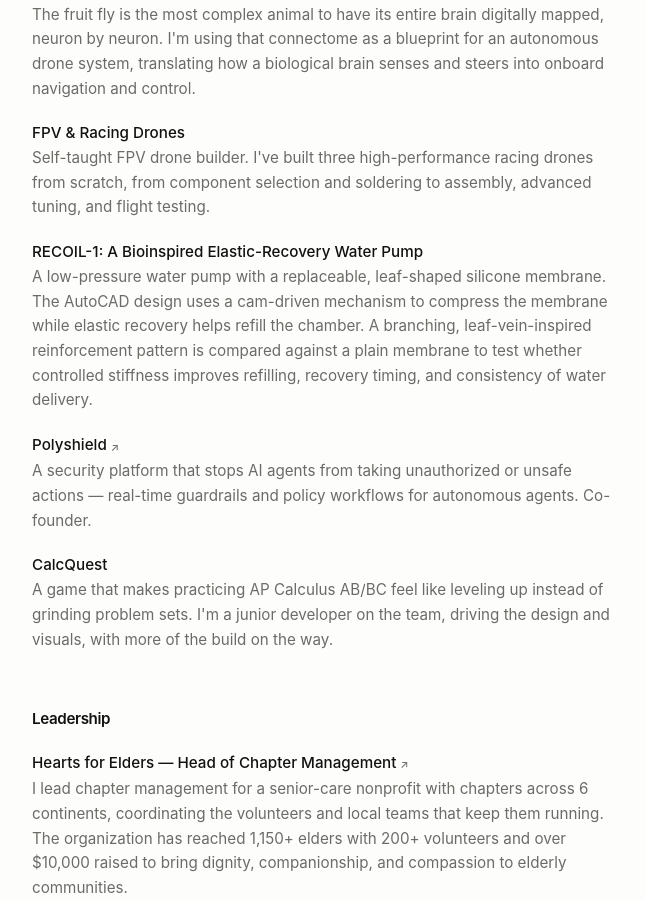
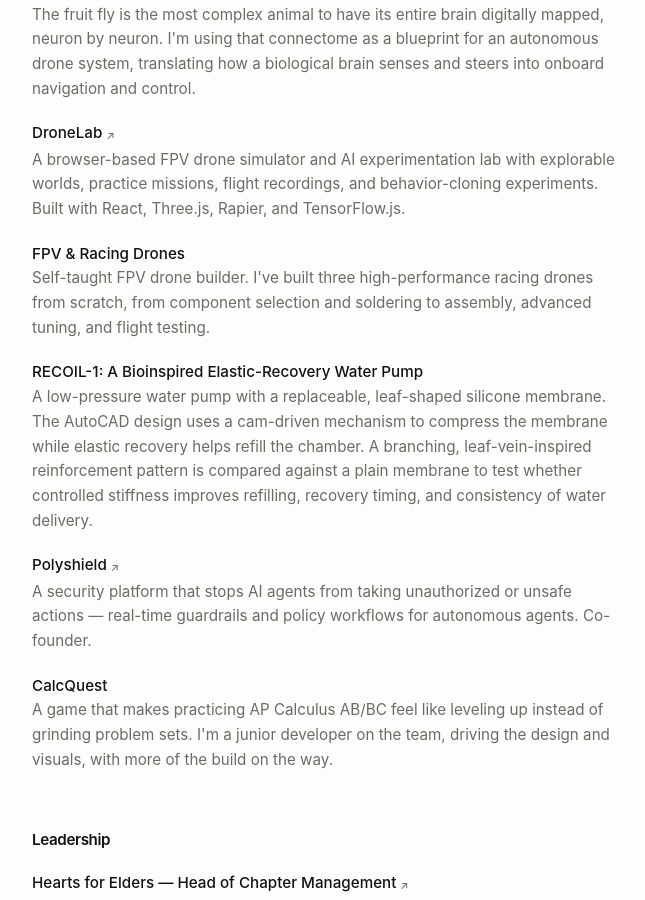
Before and after one commit to iecclodd/azaannoman, a Next.js app: page / in a window 1280 px wide. Shown: the part 901-1801 px from the top of the page, without its empty margins (312-957 px from the left). Built offline with nearby package versions, Linux system fonts and the light colour scheme.

Commit message:
Add DroneLab to projects

```diff
--- a/data/content.ts
+++ b/data/content.ts
@@ -56,6 +56,12 @@
       title: "Connectome-Driven Drone Autonomy",
       description:
         "The fruit fly is the most complex animal to have its entire brain digitally mapped, neuron by neuron. I'm using that connectome as a blueprint for an autonomous drone system, translating how a biological brain senses and steers into onboard navigation and control.",
+    },
+    {
+      title: "DroneLab",
+      description:
+        "A browser-based FPV drone simulator and AI experimentation lab with explorable worlds, practice missions, flight recordings, and behavior-cloning experiments. Built with React, Three.js, Rapier, and TensorFlow.js.",
+      href: "https://github.com/iecclodd/dronelab",
     },
     {
       title: "FPV & Racing Drones",
```
